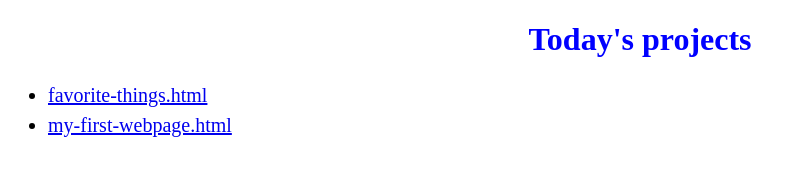
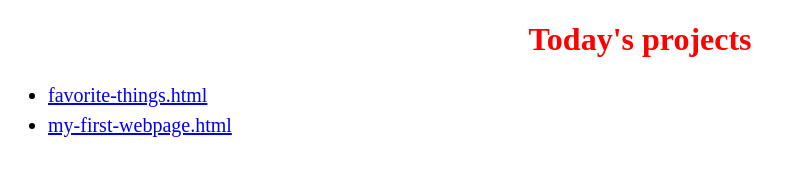
Before and after one commit to boatmountain/Epicodus-Week-1-Day-2, a plain HTML site: page index.html in a window 1280 px wide. Shown: the whole page, without its empty margins (0-785 px from the left). Drawn offline with Linux system fonts and the light colour scheme.

Commit message:
Replace blue with red for <h1>

```diff
--- a/css/styles.css
+++ b/css/styles.css
@@ -1,5 +1,5 @@
 h1  {
-    color: #00f;
+    color:red;
     text-align: center;
 }
 
```
